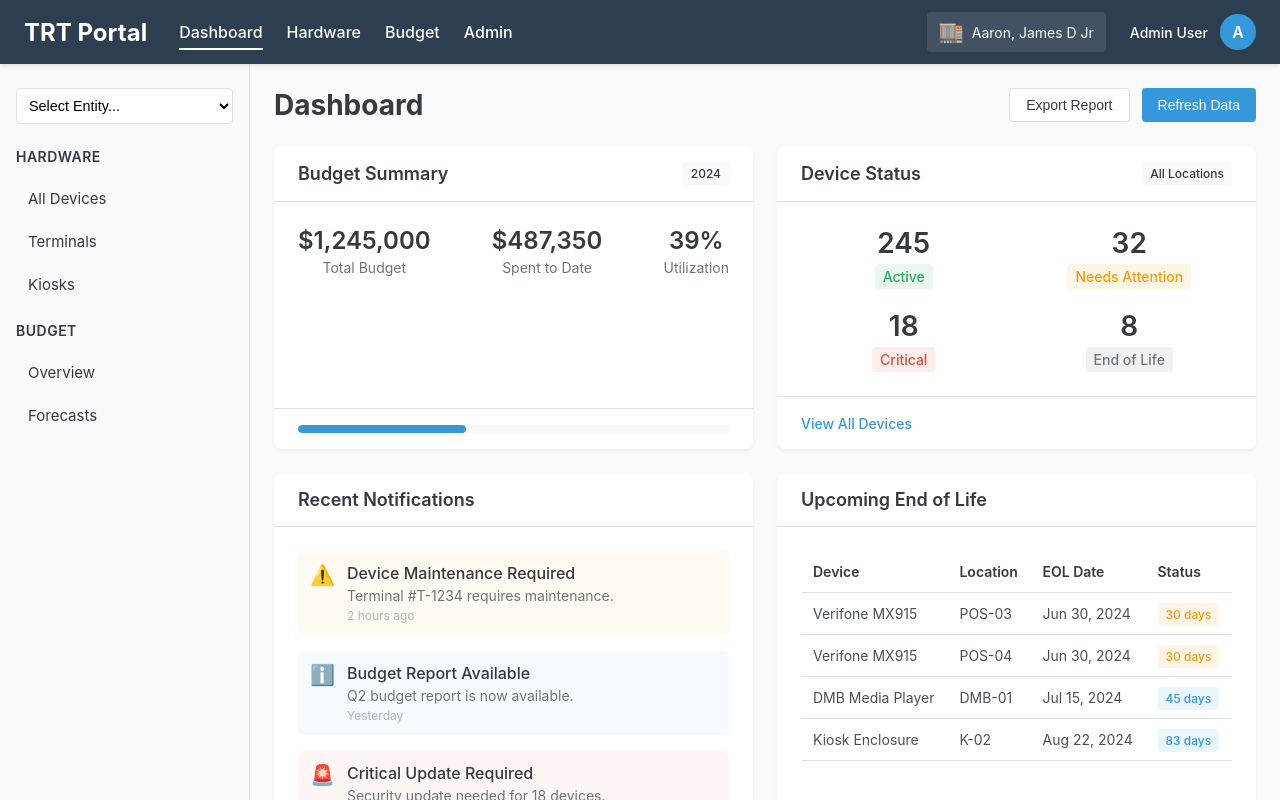
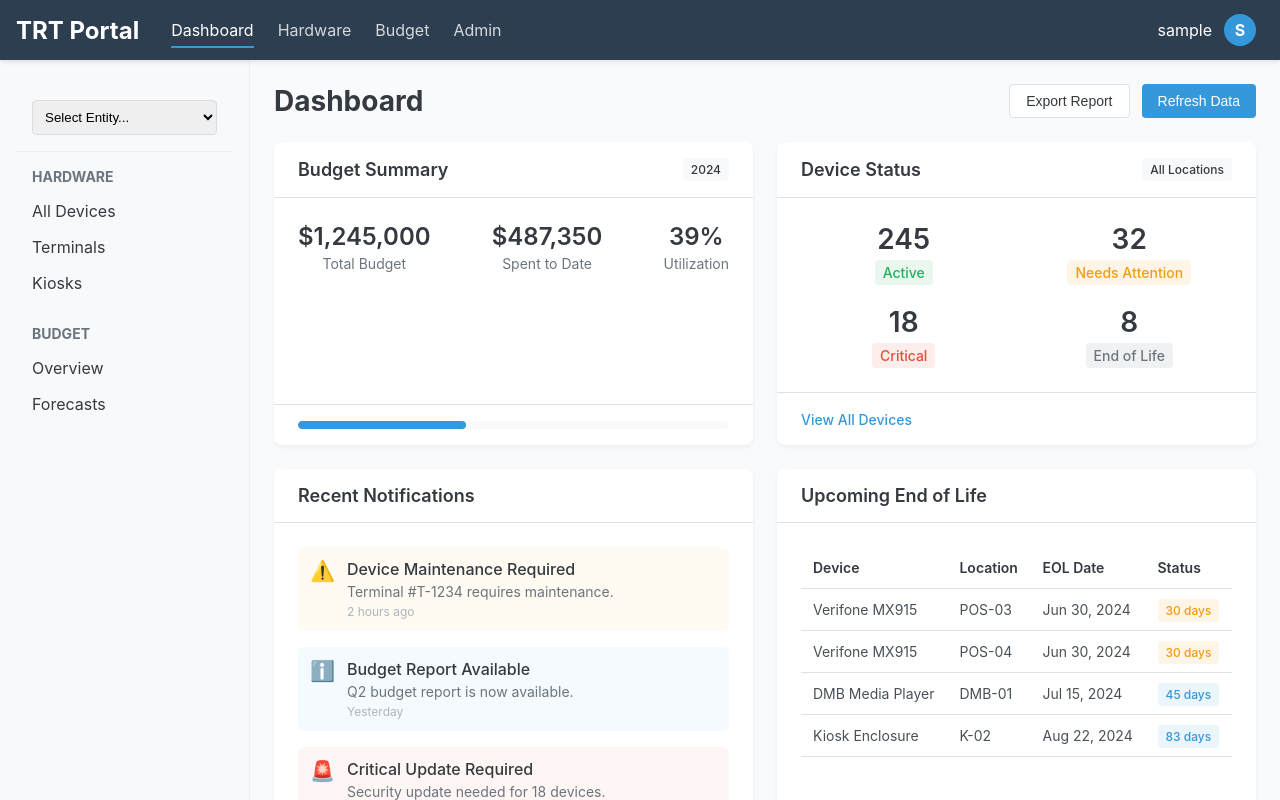
Before and after one commit to SkyLightSK/TRT-Example, an Angular app in the folder frontend/: page /dashboard in a window 1280 px wide. Built offline with nearby package versions, Linux system fonts and the light colour scheme; sample sign-in values are in the browser's storage.

Commit message:
user widget

```diff
--- a/frontend/src/app/core/components/layout/layout.component.html
+++ b/frontend/src/app/core/components/layout/layout.component.html
@@ -8,13 +8,25 @@
       <a routerLink="/admin" routerLinkActive="active">Admin</a>
     </div>
     <div class="navbar-right">
-      <div class="entity-badge">
-        <span class="icon">🏬</span>
-        <span>Aaron, James D Jr</span>
-      </div>
-      <div class="user-profile">
-        <span class="user-name">Admin User</span>
-        <div class="avatar">A</div>
+      <div class="user-profile" (click)="toggleUserMenu()" [class.active]="userMenuOpen">
+        <span class="user-name">{{ (currentUser$ | async)?.username || 'Guest' }}</span>
+        <div class="avatar">{{ getFirstInitial((currentUser$ | async)?.username) }}</div>
+        <div class="user-menu" *ngIf="userMenuOpen">
+          <div class="user-menu-header">
+            <span class="user-role">{{ (currentUser$ | async)?.role || 'Not logged in' }}</span>
+          </div>
+          <div class="user-menu-items">
+            <a routerLink="/profile">
+              <span class="menu-icon">👤</span> Profile
+            </a>
+            <a routerLink="/settings">
+              <span class="menu-icon">⚙️</span> Settings
+            </a>
+            <button (click)="logout()">
+              <span class="menu-icon">🚪</span> Logout
+            </button>
+          </div>
+        </div>
       </div>
     </div>
   </nav>
--- a/frontend/src/app/core/components/layout/layout.component.scss
+++ b/frontend/src/app/core/components/layout/layout.component.scss
@@ -9,11 +9,11 @@
 .navbar {
   display: flex;
   align-items: center;
-  padding: 0 1.5rem;
-  height: 64px;
-  background-color: var(--primary);
+  padding: 0 1rem;
+  height: 60px;
+  background-color: #2c3e50;
   color: white;
-  box-shadow: 0 2px 4px rgba(0, 0, 0, 0.1);
+  box-shadow: 0 2px 4px rgba(0,0,0,0.1);
   z-index: 10;
 }
 
@@ -28,25 +28,28 @@
   gap: 1.5rem;
 
   a {
-    color: white;
+    color: rgba(255,255,255,0.8);
     text-decoration: none;
     padding: 0.5rem 0;
     position: relative;
-    font-weight: 500;
 
-    &::after {
+    &:after {
       content: '';
       position: absolute;
       bottom: 0;
       left: 0;
       width: 0;
       height: 2px;
-      background-color: white;
-      transition: width 0.3s ease;
+      background-color: #3498db;
+      transition: width 0.3s;
     }
 
-    &:hover::after, &.active::after {
+    &:hover, &.active {
+      color: white;
+
+      &:after {
         width: 100%;
+      }
     }
   }
 }
@@ -55,43 +58,106 @@
   margin-left: auto;
   display: flex;
   align-items: center;
-  gap: 1.5rem;
+  gap: 1rem;
+}
 
 .entity-badge {
   display: flex;
   align-items: center;
-    gap: 0.5rem;
-    background-color: rgba(255, 255, 255, 0.1);
+  background-color: rgba(255,255,255,0.1);
   padding: 0.5rem 0.75rem;
   border-radius: 4px;
-    font-size: 0.875rem;
 
   .icon {
-      font-size: 1.25rem;
+    margin-right: 0.5rem;
   }
 }
 
 .user-profile {
   display: flex;
   align-items: center;
-    gap: 0.75rem;
   cursor: pointer;
+  position: relative;
+  padding: 0.5rem;
+  border-radius: 4px;
+  transition: background-color 0.2s;
+
+  &:hover, &.active {
+    background-color: rgba(255,255,255,0.1);
+  }
 
   .user-name {
-      font-size: 0.875rem;
-      font-weight: 500;
+    margin-right: 0.75rem;
   }
 
   .avatar {
-      width: 36px;
-      height: 36px;
+    width: 32px;
+    height: 32px;
     border-radius: 50%;
-      background-color: var(--secondary);
-      color: white;
+    background-color: #3498db;
     display: flex;
     align-items: center;
     justify-content: center;
-      font-weight: 600;
+    font-weight: bold;
+  }
+
+  .user-menu {
+    position: absolute;
+    top: 100%;
+    right: 0;
+    width: 200px;
+    background-color: white;
+    border-radius: 4px;
+    box-shadow: 0 2px 10px rgba(0,0,0,0.1);
+    z-index: 100;
+    margin-top: 0.5rem;
+    overflow: hidden;
+    color: #333;
+
+    .user-menu-header {
+      background-color: #f8f9fa;
+      padding: 0.75rem 1rem;
+      border-bottom: 1px solid #eee;
+
+      .user-role {
+        font-size: 0.875rem;
+        color: #666;
+        font-weight: 500;
+      }
+    }
+
+    .user-menu-items {
+      display: flex;
+      flex-direction: column;
+
+      a, button {
+        padding: 0.75rem 1rem;
+        display: flex;
+        align-items: center;
+        text-decoration: none;
+        color: #333;
+        transition: background-color 0.2s;
+        border: none;
+        background: none;
+        text-align: left;
+        font-size: 1rem;
+        font-family: inherit;
+        cursor: pointer;
+
+        &:hover {
+          background-color: #f8f9fa;
+        }
+
+        .menu-icon {
+          margin-right: 0.5rem;
+          font-size: 1.25rem;
+        }
+      }
+
+      button {
+        border-top: 1px solid #eee;
+        color: #e74c3c;
+      }
     }
   }
 }
@@ -104,58 +170,46 @@
 
 .sidebar {
   width: 250px;
-  background-color: var(--light);
+  background-color: #f8f9fa;
   padding: 1.5rem 1rem;
-  border-right: 1px solid var(--border);
+  border-right: 1px solid #eee;
   overflow-y: auto;
 
   .entity-selector {
-    margin-bottom: 1.5rem;
+    padding: 1rem;
+    border-bottom: 1px solid #eee;
 
     select {
       width: 100%;
       padding: 0.5rem;
-      border: 1px solid var(--border);
+      border: 1px solid #ddd;
       border-radius: 4px;
-      background-color: white;
-      font-size: 0.9rem;
     }
   }
 
   .sidebar-nav {
-    display: flex;
-    flex-direction: column;
-    gap: 1.25rem;
+    padding: 1rem 0;
 
     .nav-section {
-      display: flex;
-      flex-direction: column;
-      gap: 0.5rem;
+      margin-bottom: 1.5rem;
 
       h3 {
+        padding: 0 1rem;
+        margin: 0 0 0.5rem;
         font-size: 0.875rem;
-        color: var(--dark);
         text-transform: uppercase;
-        margin: 0 0 0.5rem;
-        font-weight: 600;
-        letter-spacing: 0.5px;
+        color: #6c757d;
       }
 
       a {
-        color: var(--dark);
+        display: block;
+        padding: 0.5rem 1rem;
+        color: #343a40;
         text-decoration: none;
-        font-size: 0.9375rem;
-        padding: 0.5rem 0.75rem;
-        border-radius: 4px;
-        transition: background-color 0.2s ease;
 
-        &:hover {
-          background-color: rgba(0, 0, 0, 0.05);
-        }
-
-        &.active {
-          background-color: var(--secondary);
-          color: white;
+        &:hover, &.active {
+          background-color: rgba(52, 152, 219, 0.1);
+          color: #3498db;
         }
       }
     }
--- a/frontend/src/app/core/components/layout/layout.component.ts
+++ b/frontend/src/app/core/components/layout/layout.component.ts
@@ -1,6 +1,8 @@
-import { Component } from '@angular/core';
+import { Component, OnInit } from '@angular/core';
 import { RouterOutlet, RouterLink, RouterLinkActive } from '@angular/router';
 import { CommonModule } from '@angular/common';
+import { AuthService, User } from '../../services/auth.service';
+import { Observable } from 'rxjs';
 
 @Component({
   selector: 'app-layout',
@@ -9,4 +11,47 @@ import { CommonModule } from '@angular/common';
   templateUrl: './layout.component.html',
   styleUrls: ['./layout.component.scss']
 })
-export class LayoutComponent {}
+export class LayoutComponent implements OnInit {
+  userMenuOpen = false;
+  currentUser$: Observable<User | null>;
+
+  constructor(private authService: AuthService) {
+    this.currentUser$ = this.authService.currentUser$;
+  }
+
+  ngOnInit(): void {
+    // Add event listener to close menu when clicking outside
+    document.addEventListener('click', this.closeMenuOnClickOutside.bind(this));
+  }
+
+  ngOnDestroy(): void {
+    // Clean up event listener
+    document.removeEventListener('click', this.closeMenuOnClickOutside.bind(this));
+  }
+
+  toggleUserMenu(event?: Event): void {
+    if (event) {
+      event.stopPropagation();
+    }
+    this.userMenuOpen = !this.userMenuOpen;
+  }
+
+  closeMenuOnClickOutside(event: Event): void {
+    const userProfileElement = document.querySelector('.user-profile');
+    if (this.userMenuOpen && userProfileElement && !userProfileElement.contains(event.target as Node)) {
+      this.userMenuOpen = false;
+    }
+  }
+
+  logout(): void {
+    this.authService.logout();
+    this.userMenuOpen = false;
+  }
+
+  getFirstInitial(username?: string): string {
+    if (username && username.length > 0) {
+      return username.charAt(0).toUpperCase();
+    }
+    return 'G'; // Default for Guest
+  }
+}
```
Lines whose indentation alone changed are shown as unchanged.
